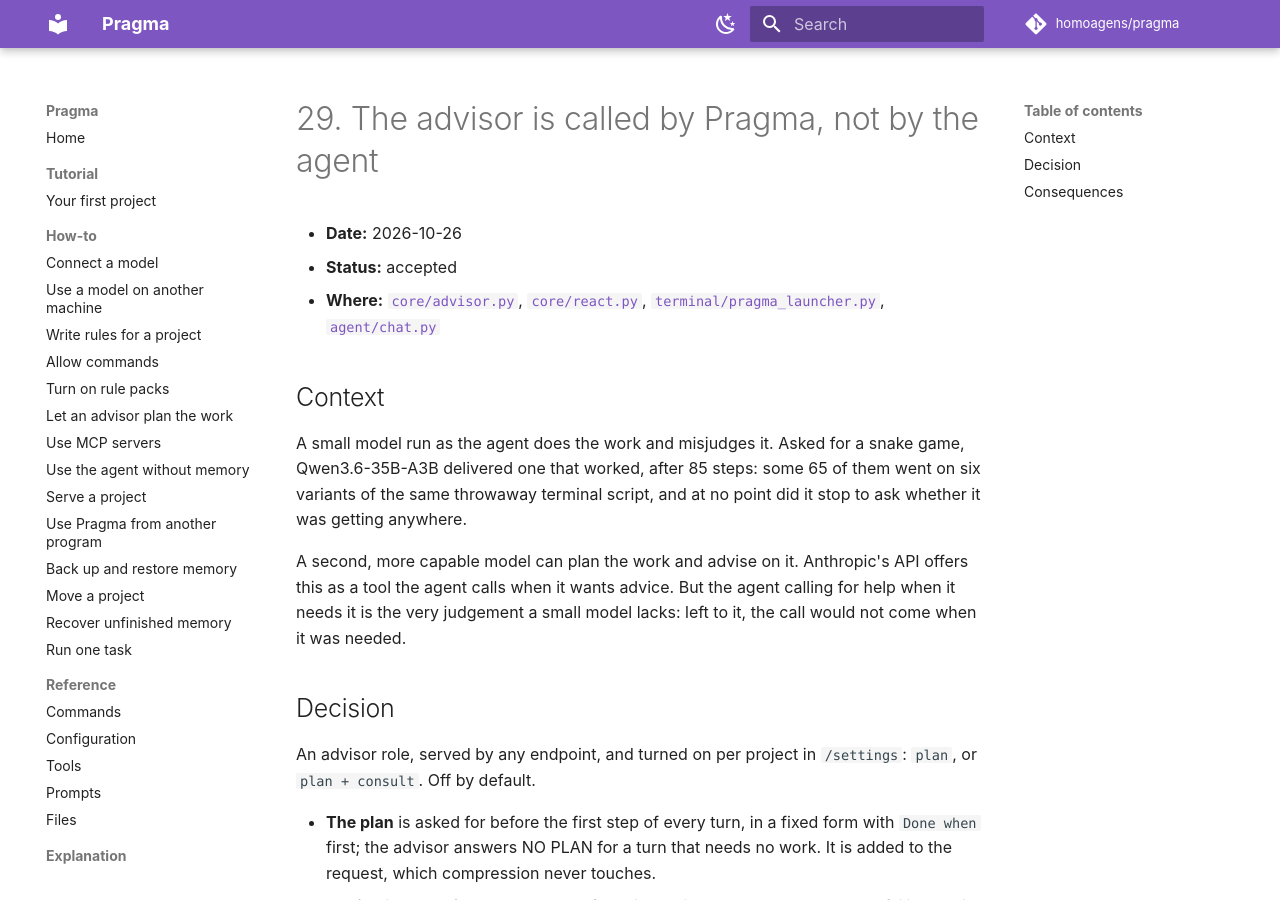
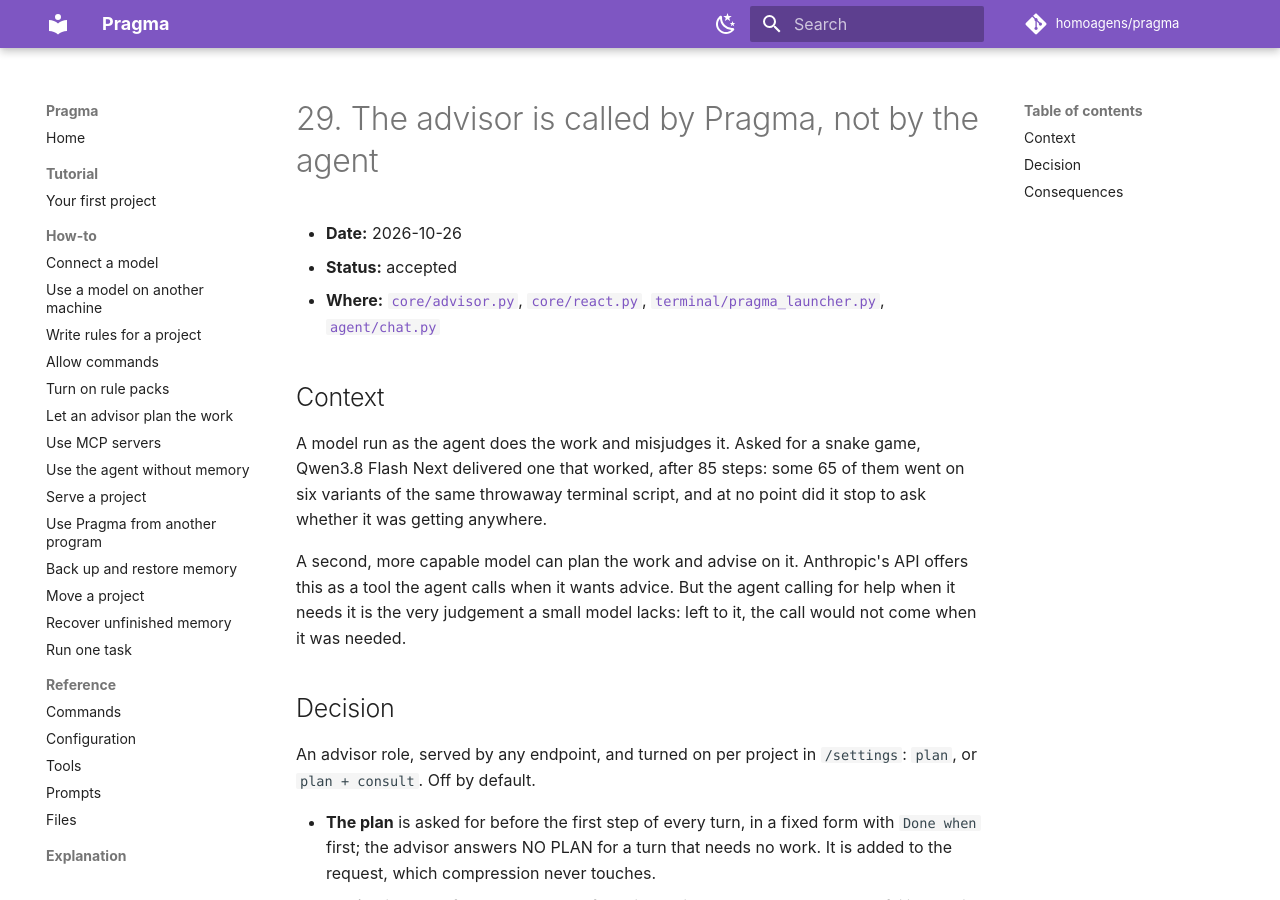
Before and after one commit to homoagens/pragma, an MkDocs documentation site: the page built from docs/decisions/0029-the-advisor-is-called-by-pragma-not-by-the-agent.md, in a window 1280 px wide and 900 px high. Built offline with MkDocs 1.6.1 and Material for MkDocs 9.7.7, drawn with Linux system fonts in a browser that asks for light colours; plug-ins that fetch from the network failed and are left out; comment, search, counter and statistics services are not loaded.

Commit message:
docs(advisor): the snake run was on Qwen3.8 Flash Next, not Qwen3.6
The run that motivated the advisor - 85 steps, some 65 of them on variants of one throwaway terminal script - was on Qwen3.8 Flash Next. The docstring of core/advisor.py and decision 29 named Qwen3.6-35B-A3B, as did the message of 12d4ab5.

Co-Authored-By: Claude Opus 5.5 <noreply@anthropic.com>

```diff
--- a/docs/decisions/0029-the-advisor-is-called-by-pragma-not-by-the-agent.md
+++ b/docs/decisions/0029-the-advisor-is-called-by-pragma-not-by-the-agent.md
@@ -6,8 +6,8 @@
 
 ## Context
 
-A small model run as the agent does the work and misjudges it. Asked for a
-snake game, Qwen3.6-35B-A3B delivered one that worked, after 85 steps: some 65
+A model run as the agent does the work and misjudges it. Asked for a snake
+game, Qwen3.8 Flash Next delivered one that worked, after 85 steps: some 65
 of them went on six variants of the same throwaway terminal script, and at no
 point did it stop to ask whether it was getting anywhere.
 
```
Also changed, not shown: 1 other file.
